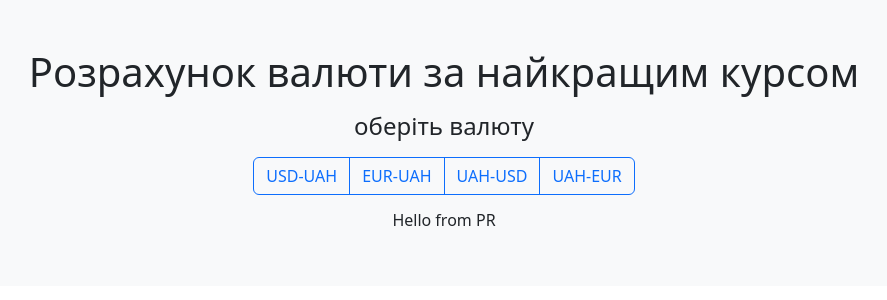
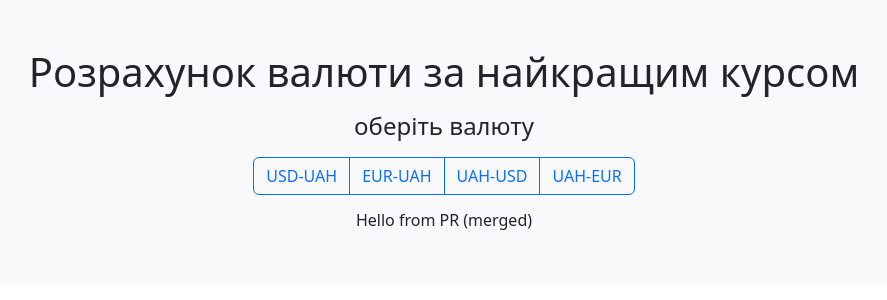
Before and after one commit to shnurenkoviktoria/Heroku-Pipelines, a Django app: page / in a window 1280 px wide. Shown: the top 300 px of the page, without its empty margins (196-1083 px from the left). Run offline with Django 4.2, Linux system fonts and the light colour scheme; some libraries are stand-ins or nearby versions.

Commit message:
Update choice.html

```diff
--- a/templates/choice.html
+++ b/templates/choice.html
@@ -20,6 +20,6 @@
     <button type="submit" name="UAH-EUR" class="btn btn-outline-primary">UAH-EUR</button>
 </div>
 <p>
-        <h6> Hello from PR </h4>
+        <h6> Hello from PR (merged) </h4>
 
 </form>
```
